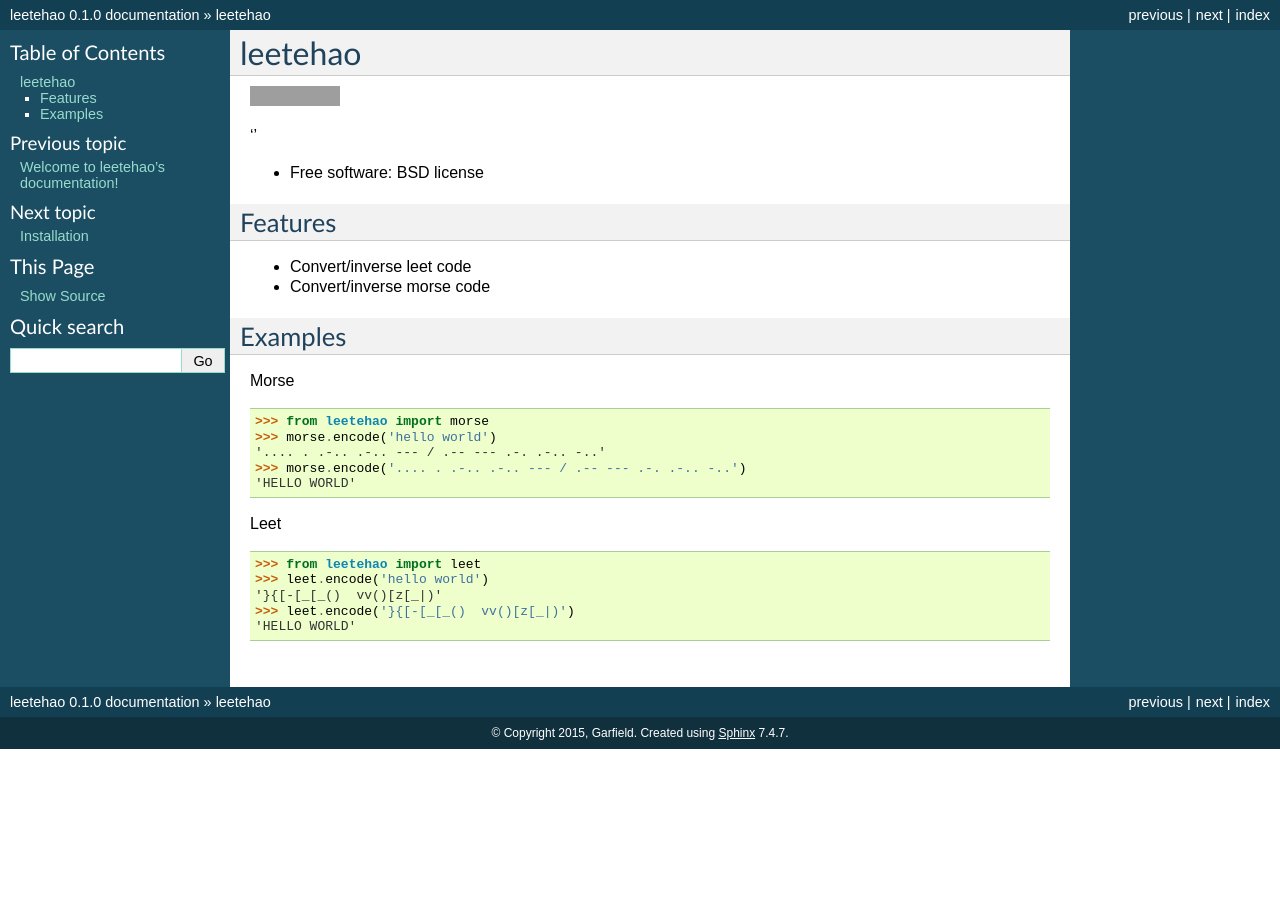
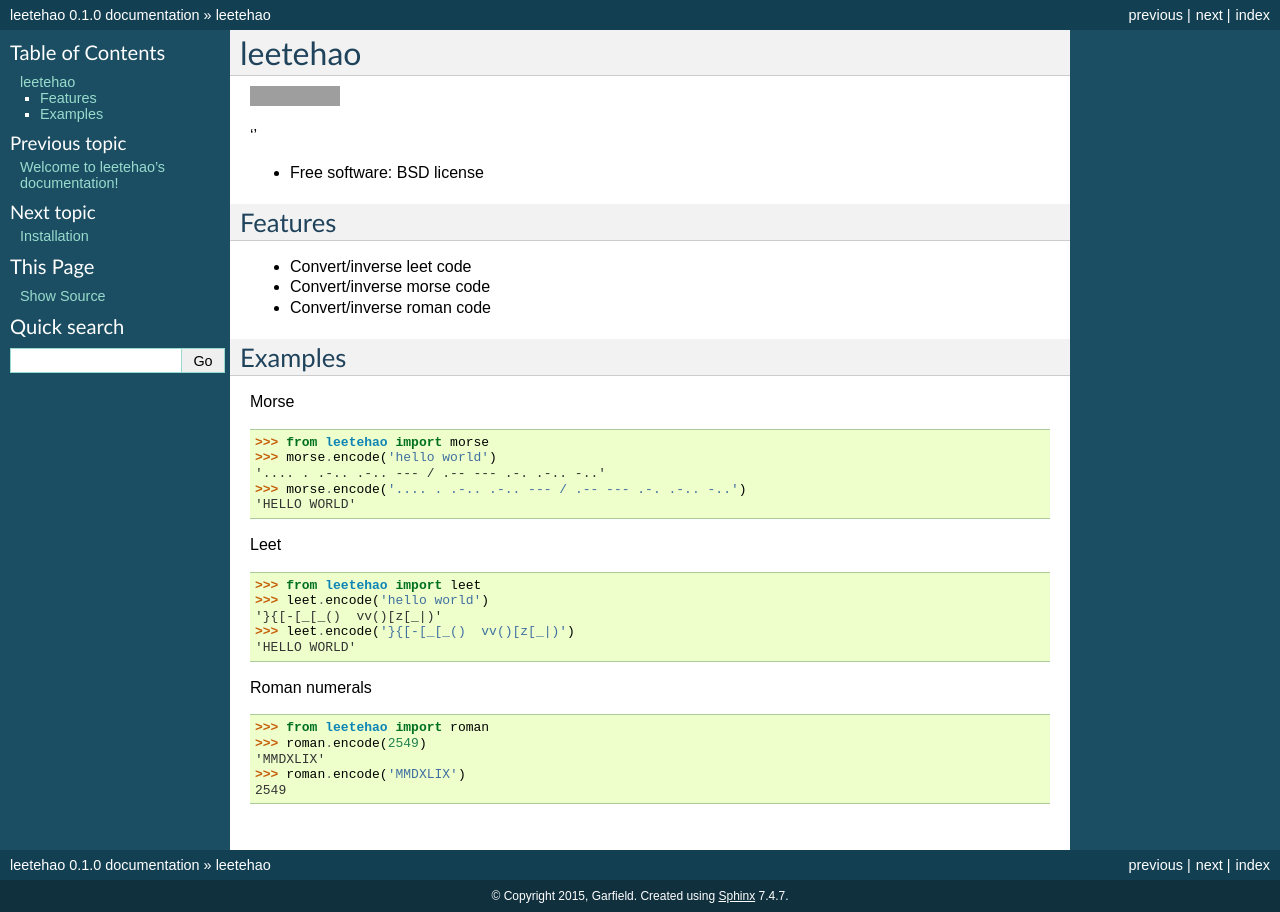
Before and after one commit to myyang/leetehao, a Sphinx documentation site: the page built from docs/readme.rst, in a window 1280 px wide. Built offline with Sphinx 7.4.7, drawn with Linux system fonts in a browser that asks for light colours; grey boxes are pictures that could not be loaded.

Commit message:
Updated docs

```diff
--- a/README.rst
+++ b/README.rst
@@ -19,6 +19,7 @@
 
 * Convert/inverse leet code
 * Convert/inverse morse code
+* Convert/inverse roman code
 
 Examples
 --------
@@ -44,3 +45,14 @@
     '}{[-[_[_()  vv()[z[_|)'
     >>> leet.encode('}{[-[_[_()  vv()[z[_|)')
     'HELLO WORLD'
+
+
+Roman numerals
+
+.. code-block:: python
+
+    >>> from leetehao import roman
+    >>> roman.encode(2549)
+    'MMDXLIX'
+    >>> roman.encode('MMDXLIX')
+    2549
--- a/docs/conf.py
+++ b/docs/conf.py
@@ -40,7 +40,7 @@
 
 # Add any Sphinx extension module names here, as strings. They can be
 # extensions coming with Sphinx (named 'sphinx.ext.*') or your custom ones.
-extensions = ['sphinx.ext.autodoc', 'sphinx.ext.viewcode']
+extensions = ['sphinx.ext.autodoc', 'sphinx.ext.viewcode', 'sphinx.ext.todo']
 
 # Add any paths that contain templates here, relative to this directory.
 templates_path = ['_templates']
@@ -273,3 +273,5 @@
 
 # If true, do not generate a @detailmenu in the "Top" node's menu.
 #texinfo_no_detailmenu = False
+
+todo_include_todos = True
--- a/docs/index.rst
+++ b/docs/index.rst
@@ -16,6 +16,7 @@
    usage
    sub/morse
    sub/leet
+   sub/roman
    contributing
    authors
    history
```
Also changed, not shown: docs/sub/roman.rst (added, +23 -0 lines).
